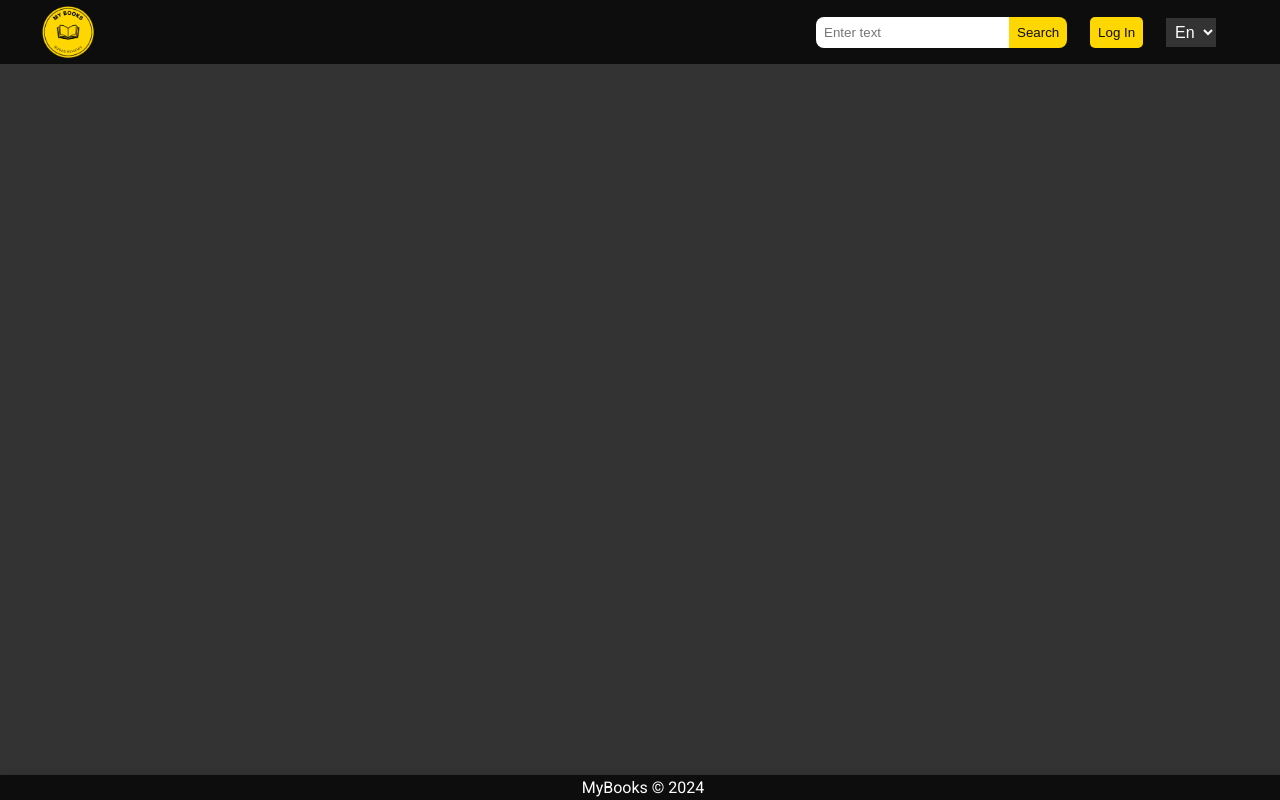
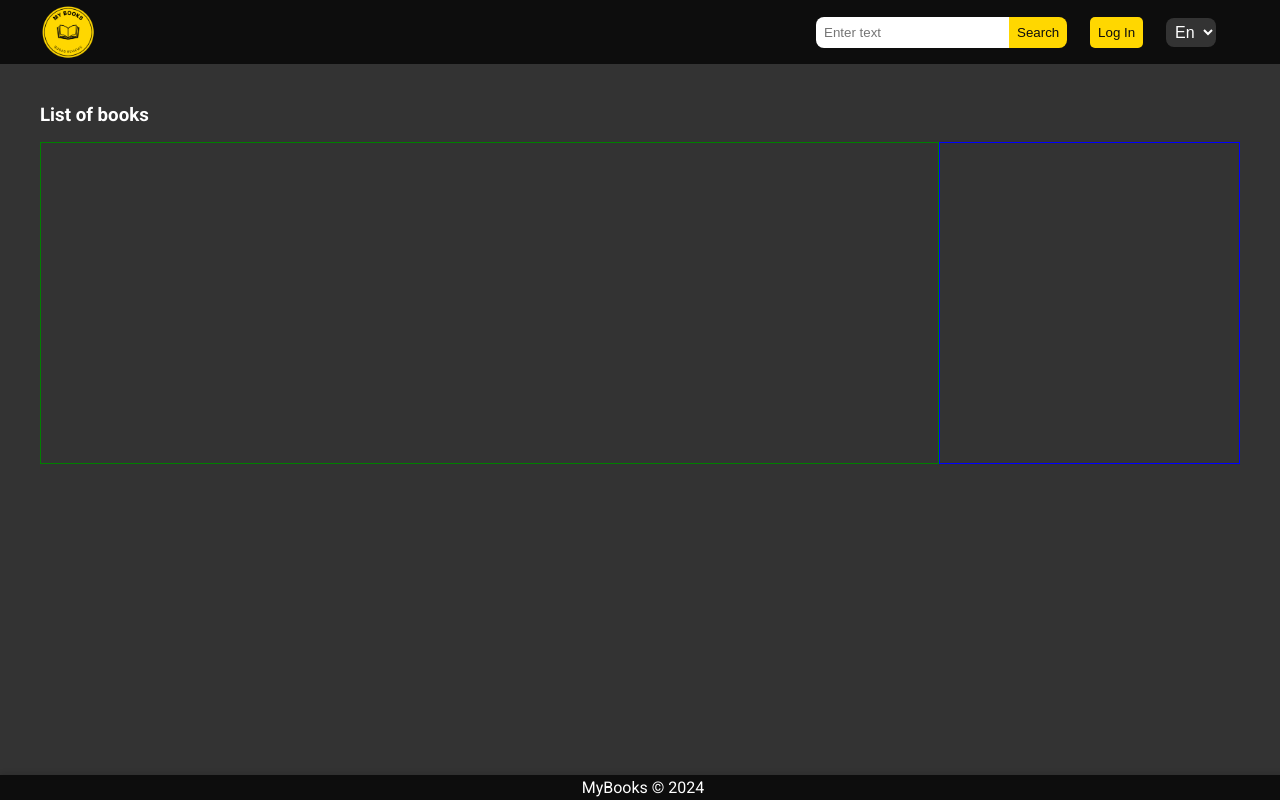
Before and after one commit to adrian-dzida/my-books, a Vue app in the folder my-books-client/: page / in a window 1280 px wide. Built offline with nearby package versions, Linux system fonts and the light colour scheme; no server answers.

Commit message:
Code refactor

```diff
--- a/my-books-client/src/assets/base.css
+++ b/my-books-client/src/assets/base.css
@@ -1,27 +1,16 @@
 @import url('https://fonts.googleapis.com/css2?family=Roboto:ital,wght@0,100;0,300;0,400;0,500;0,700;0,900;1,100;1,300;1,400;1,500;1,700;1,900&display=swap');
 
 :root {
-  /* Primary Colors */
-  --color-primary-dark: #1a1a1a; /* Dark Gray */
-  --color-primary-light: #262626; /* Slightly Lighter Gray */
-  --color-accent: #ffd700; /* Yellow */
-
-  /* Text Colors */
   --color-text-primary: #ffffff; /* White */
   --color-text-secondary: #cccccc; /* Light Gray */
 
-  /* Background Colors */
   --color-bg-primary: #0d0d0d; /* Almost Black */
   --color-bg-secondary: #333333; /* Medium Gray */
 
-  /* Button Colors */
   --color-button-bg: #ffd700; /* Yellow */
   --color-button-bg-hover: #ffd900f1; /* Yellow */
   --color-button-text: #0d0d0d; /* Almost Black */
   --color-button-bg-cancel: #ff6f00;
-
-  /* Border Colors */
-  --color-border: #262626; /* Slightly Lighter Gray */
 }
 
 * {
--- a/my-books-client/src/components/UI/AppButton.vue
+++ b/my-books-client/src/components/UI/AppButton.vue
@@ -1,6 +1,5 @@
 <script setup>
 import { ref } from 'vue'
-import { defineProps } from 'vue'
 
 const props = defineProps({
   buttonTitle: {
--- a/my-books-client/src/components/auth/UserPanel.vue
+++ b/my-books-client/src/components/auth/UserPanel.vue
@@ -1,9 +1,8 @@
 <script setup>
 import { ref, computed } from 'vue'
-import { checkUserAuthStatus } from '../../api/auth'
+import { checkUserAuthStatus, logout } from '../../api/auth'
 import AppButton from '../UI/AppButton.vue'
 import LoginModal from '../auth/LoginModal.vue'
-import { logout } from '../../api/auth'
 import { useI18n } from 'vue-i18n'
 
 const { t } = useI18n()
--- a/my-books-client/src/components/utils/LanguageSwitcher.vue
+++ b/my-books-client/src/components/utils/LanguageSwitcher.vue
@@ -30,6 +30,7 @@ select {
   font-size: 16px;
   border: none;
   outline: none;
+  border-radius: 8px;
   background-color: var(--color-bg-secondary);
   color: var(--color-text-primary);
   cursor: pointer;
--- a/my-books-client/src/locales/en.json
+++ b/my-books-client/src/locales/en.json
@@ -7,6 +7,7 @@
     "logIn": "Log In",
     "logOut": "Log Out",
     "loginError": "Invalid login credentials",
-    "cancel": "Cancel"
+    "cancel": "Cancel",
+    "listOfBooks": "List of books"
   }
 }
--- a/my-books-client/src/locales/pl.json
+++ b/my-books-client/src/locales/pl.json
@@ -7,6 +7,7 @@
     "logIn": "Zaloguj",
     "logOut": "Wyloguj",
     "loginError": "Błędne dane logowania",
-    "cancel": "Anuluj"
+    "cancel": "Anuluj",
+    "listOfBooks": "Lista książek"
   }
 }
--- a/my-books-client/src/views/HomeView.vue
+++ b/my-books-client/src/views/HomeView.vue
@@ -1,5 +1,39 @@
-<script setup></script>
+<script setup>
+import { useI18n } from 'vue-i18n'
 
-<template></template>
+const { t } = useI18n()
+</script>
 
-<style scoped></style>
+<template>
+  <div class="container">
+    <h3 class="container__title">{{ t('listOfBooks') }}</h3>
+    <div class="container__content">
+      <div class="container__content__books"></div>
+      <div class="container__content__addBookPanel"></div>
+    </div>
+  </div>
+</template>
+
+<style scoped>
+.container {
+  margin: 0.5rem;
+  padding: 2rem;
+  display: flex;
+  flex-direction: column;
+}
+.container__title {
+  margin-bottom: 1rem;
+}
+.container__content {
+  display: flex;
+}
+.container__content__books {
+  border: 1px solid green;
+  flex: 3;
+  height: 20rem;
+}
+.container__content__addBookPanel {
+  border: 1px solid blue;
+  flex: 1;
+}
+</style>
```
